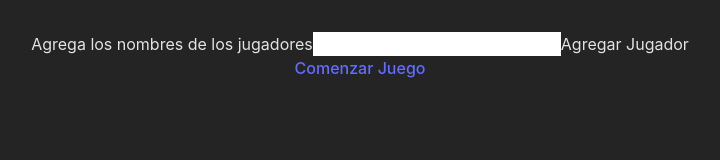
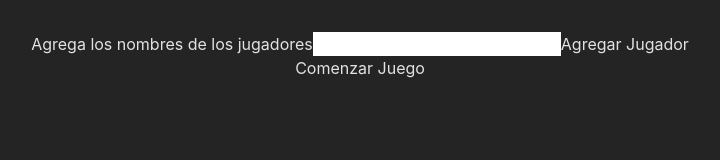
Before and after one commit to johnkleinad/score-counter, a React (Vite) app: page /addPlayers in a window 1280 px wide. Shown: the top 160 px of the page, without its empty margins (280-1000 px from the left). Built offline with nearby package versions, Linux system fonts and the light colour scheme.

Commit message:
add block in route

```diff
--- a/src/routes/addPlayers.jsx
+++ b/src/routes/addPlayers.jsx
@@ -1,10 +1,12 @@
 import React, { useEffect, useState } from 'react'
 import PlayerCard from '../components/PlayerCard'
+import { useNavigate } from "react-router-dom";
 import { Link } from 'react-router-dom';
 
 export default function AddPlayer() {
     const [player, setPlayer] = useState('')
     const [players, setPlayers] = useState(JSON.parse(localStorage.getItem('playersList')) || [])
+    const navigate = useNavigate();
 
     useEffect(() => {
         const playersList = JSON.stringify(players)
@@ -28,21 +30,20 @@ export default function AddPlayer() {
     const startGame = () => {
         const playersList = JSON.stringify(players)
         localStorage.setItem('playersList', playersList)
+        navigate('/scorePlayers')
     }
     return <>
         <div className="flex flex-col gap-10">
             <form onSubmit={(e) => addPlayer(e)} className='flex flex-col gap-5'>
                 <label className='font-bold text-xl' htmlFor="Nombre">Agrega los nombres de los jugadores</label>
                 <input className='bg-white h-10 min-w-[250px] text-black p-3 font-medium text-center' value={player} onChange={(e) => setPlayer(e.target.value)} type="text" />
-                <button disabled={!player ? true : false} className='bg-blue-600 py-4 rounded-xl text-xl font-bold'>
+                <button disabled={!player ? true : false} className='bg-blue-600 py-4 rounded-xl text-xl font-bold cursor-pointer'>
                     Agregar Jugador
                 </button>
             </form>
-            <Link to={'/scorePlayers'}>
-                <button onClick={startGame} className='bg-green-600 py-4 rounded-xl text-xl font-bold'>
-                    Comenzar Juego
-                </button>
-            </Link>
+            <button className='bg-green-600 py-4 rounded-xl text-xl font-bold text-white hover:text-white' disabled={!players.length} onClick={startGame}>
+                Comenzar Juego
+            </button>
             <div className='flex gap-4 flex-col'>
                 {players.map((p, i) =>
                     <PlayerCard
```
